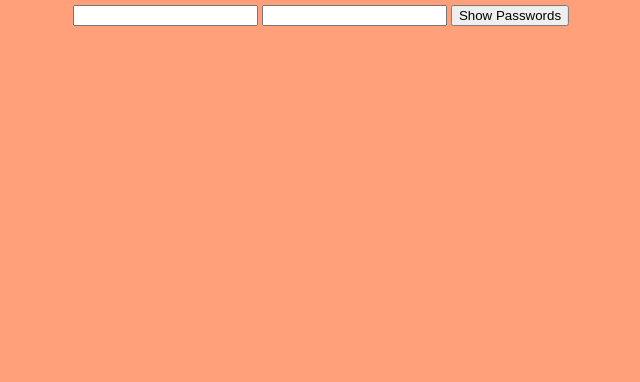
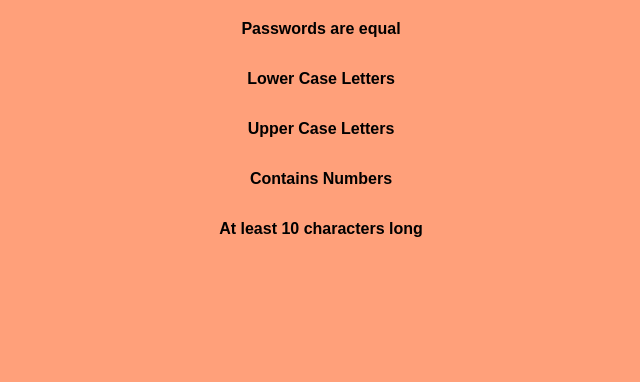
Before and after one commit to markgrimmcodes/checkpoint-web-apps-foundation, a plain HTML site: page index.html in a window 1280 px wide. Shown: the part 418-800 px from the top of the page, without its empty margins (319-959 px from the left). Drawn offline with nearby package versions, Linux system fonts and the light colour scheme.

Commit message:
feat:adds styling and positioning

```diff
--- a/index.html
+++ b/index.html
@@ -15,7 +15,11 @@
         <input type="password" id="secPW" />
         <button>Show Passwords</button>
       </form>
-      <ul></ul>
+      <p id="equal">Passwords are equal</p>
+      <p id="lowCase">Lower Case Letters</p>
+      <p id="upCase">Upper Case Letters</p>
+      <p id="contNum">Contains Numbers</p>
+      <p id="length">At least 10 characters long</p>
     </div>
     <script src="script.js"></script>
   </body>
--- a/style.css
+++ b/style.css
@@ -1,4 +1,5 @@
 @import url(https://fonts.googleapis.com/css?family=Lobster:regular);
+@import url(https://fonts.googleapis.com/css?family=Open+Sans:300,regular,500,600,700,800,300italic,italic,500italic,600italic,700italic,800italic);
 * {
   box-sizing: border-box;
 }
@@ -11,12 +12,45 @@ body {
 }
 #wrap {
   position: absolute;
+  width: 100vw;
   top: 50%;
   left: 50%;
   transform: translate(-50%, -50%);
+  display: flex;
+  flex-direction: column;
+  align-items: center;
 }
 h1 {
   font-family: Lobster;
+  font-size: 4em;
   color: snow;
-  text-shadow: 2px 2px black;
+  text-shadow: 4px 4px black;
 }
+
+form {
+  display: grid;
+  grid-gap: 0.6em;
+}
+input {
+  all: unset;
+  background: snow;
+  border: 2px solid black;
+  padding: 0.2em;
+  text-align: center;
+  border-radius: 2px;
+  font-family: Open Sans;
+}
+button {
+  all: unset;
+  background: black;
+  color: snow;
+  text-align: center;
+  padding: 0.2em;
+  margin-bottom: 1em;
+  font-family: Open Sans;
+}
+
+p {
+  font-family: sans-serif;
+  font-weight: bold;
+}
```
